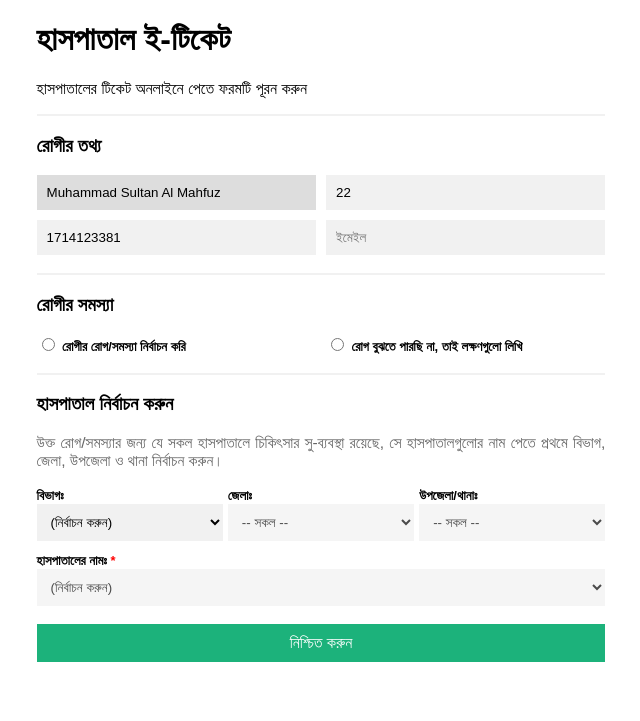
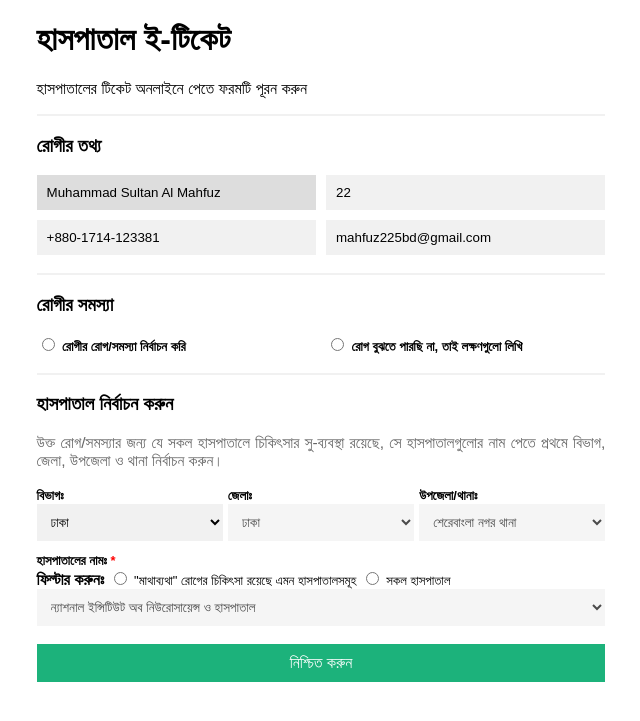
Before and after one commit to mahfuz225bd/Hospital-E-Ticketing-System, a Flask app: page / in a window 1280 px wide. Shown: the top 721 px of the page, without its empty margins (319-959 px from the left). Run offline with Flask 3, Linux system fonts and the light colour scheme; data that the repository does not hold is empty.

Commit message:
filter hospital + dummy form  input as default (temp)

```diff
--- a/static/default.css
+++ b/static/default.css
@@ -14,6 +14,10 @@ body {
 label {
   font-weight: bold;
   font-size: small;
+}
+
+label.fw-normal {
+  font-weight: normal;
 }
 
 input[type=text],
@@ -97,6 +101,10 @@ a {
   display: none;
 }
 
+.fw-bold {
+  font-weight: bold !important;
+}
+
 /* Responsive */
 @media (max-width: 600px) {
   .container {
--- a/templates/index.html
+++ b/templates/index.html
@@ -17,10 +17,10 @@
     </div>
     <div class="input-row">
       <div class="input-col left">
-        <input type="text" placeholder="ফোন নম্বর *" name="phone" id="phone" required value="1714123381" />
+        <input type="text" placeholder="ফোন নম্বর *" name="phone" id="phone" required value="+880-1714-123381" />
       </div>
       <div class="input-col right">
-        <input type="text" placeholder="ইমেইল" name="email" id="email" />
+        <input type="text" placeholder="ইমেইল" name="email" id="email" value="mahfuz225bd@gmail.com" />
       </div>
     </div>
 
@@ -40,6 +40,7 @@
     <div class="input-row" style="margin-top: -10px">
       <div class="input-col left">
         <select class="hide" id="problem" name="problem" title="রোগীর রোগ/সমস্যা নির্বাচন করি">
+          <option value="headache">মাথাব্যথা</option>
           <option>(নির্বাচন করুন)</option>
           <option value="headache">মাথাব্যথা</option>
           <option value="fever">জ্বর</option>
@@ -70,18 +71,21 @@
       <div class="input-col left">
         <label>বিভাগঃ</label>
         <select id="division" name="division">
+          <option value="1">ঢাকা</option>
           <option>(নির্বাচন করুন)</option>
         </select>
       </div>
       <div class="input-col">
         <label>জেলাঃ</label>
         <select id="district" name="district" disabled>
+          <option value="1">ঢাকা</option>
           <option>-- সকল --</option>
         </select>
       </div>
       <div class="input-col right">
         <label>উপজেলা/থানাঃ</label>
         <select id="subdistrictThana" name="subdistrictThana" disabled>
+          <option value="1">শেরেবাংলা নগর থানা</option>
           <option>-- সকল --</option>
         </select>
       </div>
@@ -89,7 +93,15 @@
     <div class="input-row">
       <div class="input-col">
         <label>হাসপাতালের নামঃ <span style="color: red">*</span></label>
+        <br>
+        <span class="fw-bold">ফিল্টার করুনঃ</span>
+        <input type="radio" id="filter_hospital_for_you" name="filter_hospital" value="for_you">
+        <label class="fw-normal" for="filter_hospital_for_you">"মাথাব্যথা" রোগের চিকিৎসা রয়েছে এমন হাসপাতালসমূহ</label>
+        <input type="radio" id="filter_hospital_all" name="filter_hospital" value="all">
+        <label class="fw-normal" for="filter_hospital_all">সকল হাসপাতাল</label>
+        <br>
         <select id="hospitalName" name="hospitalName" disabled>
+          <option value="134">ন্যাশনাল ইন্সিটিউট অব নিউরোসায়েন্স ও হাসপাতাল</option>
           <option>(নির্বাচন করুন)</option>
         </select>
       </div>
--- a/templates/successful.html
+++ b/templates/successful.html
@@ -5,7 +5,7 @@
         Md. Shuktarul Islam (Tamim)</strong>-এর অ্যাপয়েন্টমেন্ট নিশ্চিত হয়েছে। আপনার সিরিয়াল নং: <span
         style="font-weight: bold; color: blue;">25</span> এবং <span style="color: red;">29/10/2023</span> তারিখে <span
         style="color: red; font-weight: bold;">9:10 AM</span> এর মধ্যে উপস্থিত থাকার জন্য অনুরোধ করা হলো। আপনার
-      <strong>01714123381</strong>
+      <strong>+880-1714-123381</strong>
       নম্বরে সিরিয়াল নম্বর এ সিরিয়াল নম্বরটি প্রেরণ করা হয়েছে।
     </p>
     <p style="text-align: right;"><a href>প্রিন্ট করুন</a></p>
```
